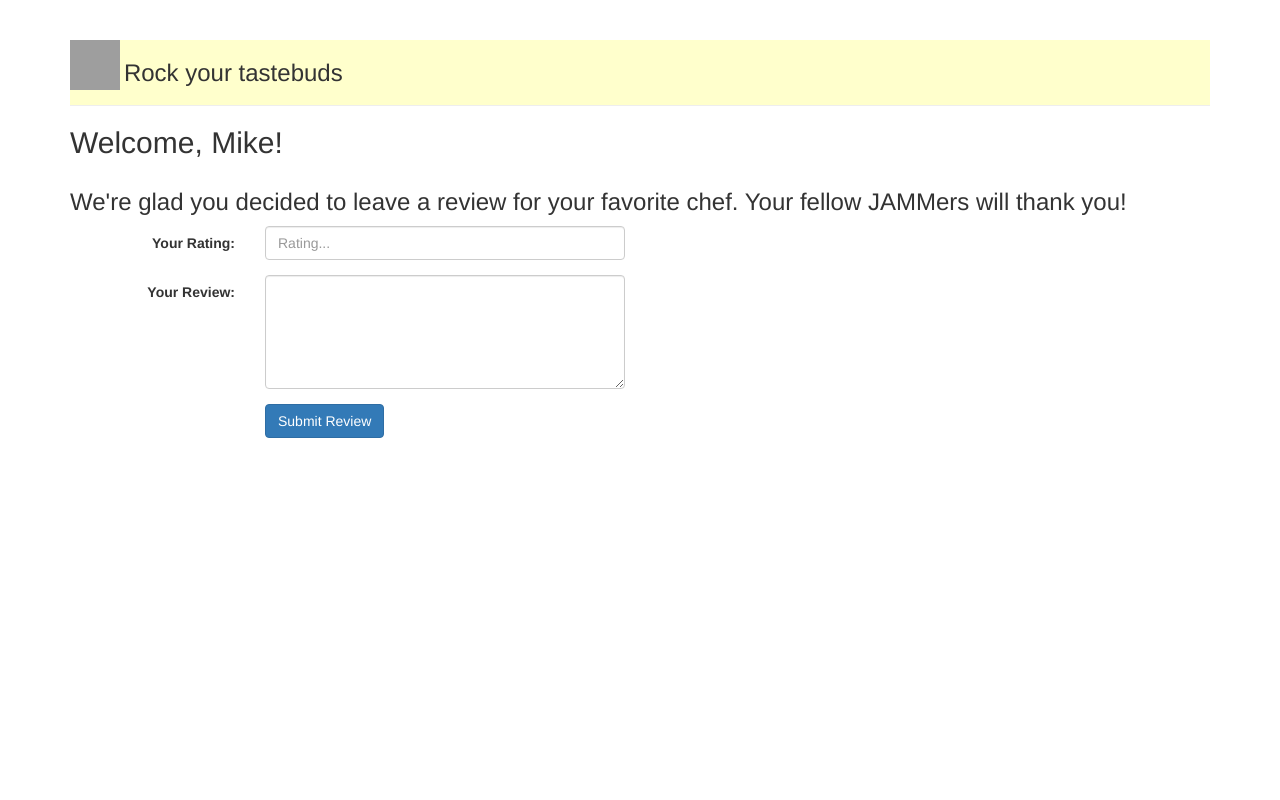
After one commit to amvd/JAMM, a CodeIgniter app: template application/views/add_review.php in a window 1280 px wide. The commit adds this page. Run offline with CodeIgniter, Linux system fonts and the light colour scheme; the template is opened without the code that fills it, so the values that code supplies are empty; grey boxes are pictures that could not be loaded.

Commit message:
updated Cart and new review form

```diff
--- /dev/null
+++ b/application/views/add_review.php
@@ -0,0 +1,61 @@
+
+<html>
+<head>
+	<title>Review</title>
+	<meta charset="utf-8">
+  	<meta name="viewport" content="width=device-width, initial-scale=1">
+	<link rel="stylesheet" href="https://maxcdn.bootstrapcdn.com/bootstrap/3.3.5/css/bootstrap.min.css">
+	<style type="text/css">
+	img{
+		display: inline-block;
+		vertical-align: top;
+		width: 50px;
+		height: 50px;
+	}
+	h3{
+		display: inline-block;
+		vertical-align: top;
+		/*font-style: italic;*/
+	}
+	.page-header{
+		background-color: #FFFFCC;
+	}
+	p{
+		font-weight: bold;
+		font-style: italic;
+	}
+	</style>
+</head>
+	<body>
+		<div class="container">
+			<div class="page-header">
+				<img src="/assets/JAMM_Logo.png">
+    			<h3>Rock your tastebuds</h3>
+			</div>
+
+			<h2>Welcome, Mike!</h2>
+			<h3>We're glad you decided to leave a review for your favorite chef. Your fellow JAMMers will thank you!</h3>
+			<form class="form-horizontal" role="form">
+			    <div class="form-group">
+			      <label class="control-label col-sm-2" for="rating">Your Rating:</label>
+			      <div class="col-sm-4">
+			        <input type="text" class="form-control" id="rating" placeholder="Rating... ">
+			      </div>
+			    </div>
+			    <div class="form-group">
+			      <label class="control-label col-sm-2" for="review_text">Your Review:</label>
+			      <div class="col-sm-4">
+			      <textarea class="form-control" rows = "5" id="review_text" placeholder="Enter review text... ">
+			      </textarea>
+			      </div>
+			    </div>
+
+			    <div class="form-group">
+			      <div class="col-sm-offset-2 col-sm-10">
+			        <button type="submit" class="btn btn-primary">Submit Review</button>
+			      </div>
+			    </div>
+		    </form>
+		</div>
+	</body>
+</html>
```
Also changed, not shown: application/views/cart.php (+19 -3 lines).
